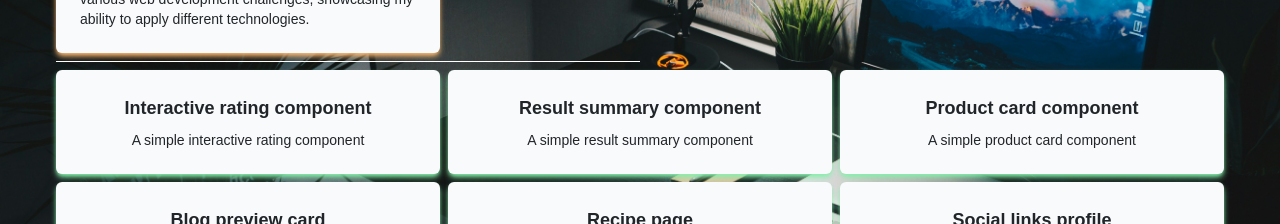
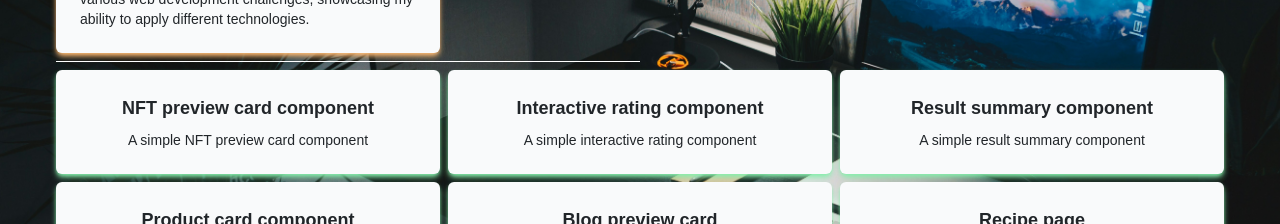
Before and after one commit to Victorblade38/pratham-portfolio, a React (Vite) app in the folder frontend/: page /projects in a window 1280 px wide. Shown: the part 419-643 px from the top of the page. Built offline with nearby package versions, Linux system fonts and the light colour scheme; a web font is replaced by a local one.

Commit message:
Update simpleprojects.js

```diff
--- a/frontend/src/components/simpleprojects.js
+++ b/frontend/src/components/simpleprojects.js
@@ -1,4 +1,10 @@
 const simpleprojects = [
+  {
+    name: "NFT preview card component",
+    githubLink: "https://victorblade38.github.io/NFT-preview-card-component/",
+    about: "A simple NFT preview card component",
+    completed: true,
+  },
   {
     name: "Interactive rating component",
     githubLink: "https://victorblade38.github.io/interactive-rating-component/",
```
